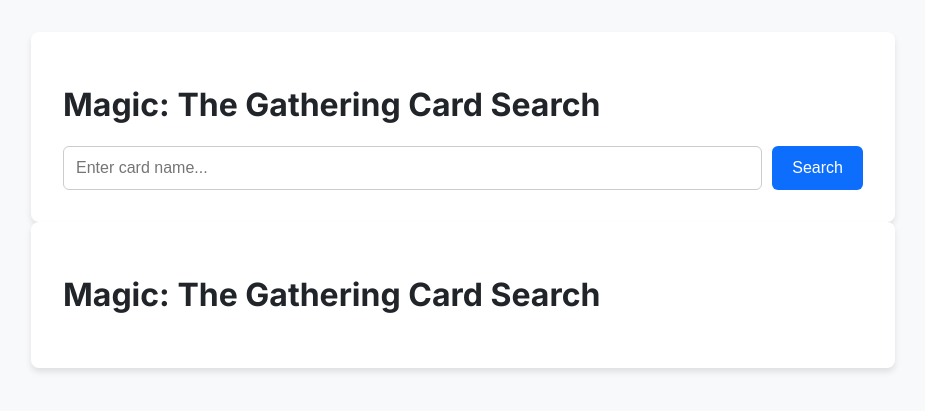
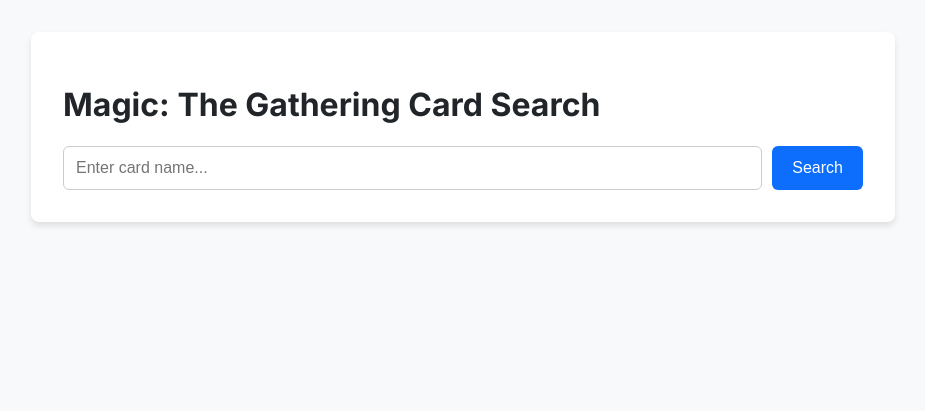
Before and after one commit to strangextame/strange-tamerepo, a Flask app: page / in a window 1280 px wide. Shown: the top 411 px of the page, without its empty margins (1-926 px from the left). Run offline with Flask 2, Linux system fonts and the light colour scheme.

Commit message:
fixing index.html

```diff
--- a/templates/index.html
+++ b/templates/index.html
@@ -21,14 +21,7 @@
     <input type="text" name="card_name" placeholder="Enter card name...">
     <button type="submit">Search</button>
 </form>
-    </div>
-    <div class="container">
-    <h1>Magic: The Gathering Card Search</h1>
-    <form action="/search" method="post" class="search-form">
-        </form>
-    <div id="loading-message" style="display: none; text-align: center; margin-top: 20px;">
-        <p>Searching the library...</p>
-    </div>
+
 </div>
 <script>
     const searchForm = document.querySelector('.search-form');
```
